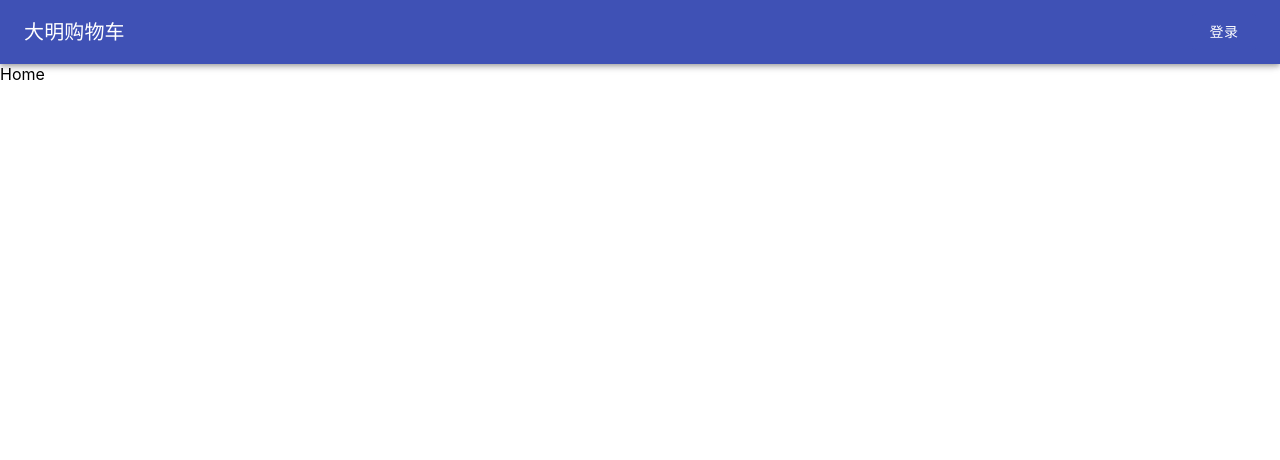
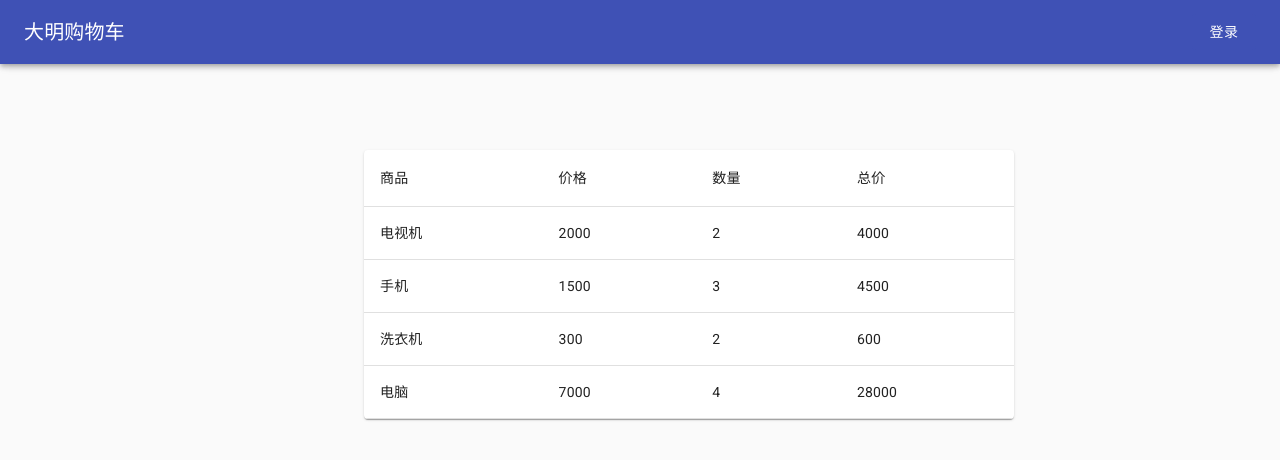
Before and after one commit to damingerdai/shopping-cart-react, a React (Create React App) app: page /home in a window 1280 px wide. Shown: the top 460 px of the page. Built offline with nearby package versions, Linux system fonts and the light colour scheme.

Commit message:
feat: 完成home页面的表格

```diff
--- a/src/App.js
+++ b/src/App.js
@@ -1,5 +1,4 @@
 import React from "react";
-import { BrowserRouter as Router } from "react-router-dom";
 import { createStore, compose, applyMiddleware } from "redux";
 import { Provider } from "react-redux";
 import { createBrowserHistory } from 'history';
--- a/src/pages/home/Home.js
+++ b/src/pages/home/Home.js
@@ -1,8 +1,74 @@
 import React from "react";
 import { withRouter } from 'react-router-dom';
+import { makeStyles } from '@material-ui/core/styles';
+import CssBaseline from '@material-ui/core/CssBaseline';
+import Typography from '@material-ui/core/Typography';
+import Container from '@material-ui/core/Container';
+import Table from '@material-ui/core/Table';
+import TableBody from '@material-ui/core/TableBody';
+import TableCell from '@material-ui/core/TableCell';
+import TableContainer from '@material-ui/core/TableContainer';
+import TableHead from '@material-ui/core/TableHead';
+import TableRow from '@material-ui/core/TableRow';
+import Paper from '@material-ui/core/Paper';
+
+const useStyles = makeStyles({
+    tableContainer: {
+      minWidth: 650,
+      marginTop: '150px'
+    },
+  });
 
 function Home() {
-    return <div>Home</div>
+
+    const createDate = (name, price, num) => {
+        return { name, price, num, total: price * num };
+    }
+
+    const rows = [
+        createDate('电视机', 2000, 2),
+        createDate('手机', 1500, 3),
+        createDate('洗衣机', 300, 2),
+        createDate('电脑', 7000, 4)
+    ];
+
+    const classes = useStyles();
+
+
+    return (
+        <React.Fragment>
+            <CssBaseline />
+            <Container maxWidth="sm">
+                <Typography component="div">
+                    <TableContainer component={Paper} className={classes.tableContainer}>
+                        <Table aria-label="table" >
+                            <TableHead>
+                                <TableRow>
+                                    <TableCell>商品</TableCell>
+                                    <TableCell>价格</TableCell>
+                                    <TableCell>数量</TableCell>
+                                    <TableCell>总价</TableCell>
+                                </TableRow>
+                            </TableHead>
+                            <TableBody>
+                                {rows.map((row, index) => {
+                                    return (<TableRow key={index}>
+                                        <TableCell component="th" scope="row">
+                                            {row.name}
+                                        </TableCell>
+                                        <TableCell >{row.price}</TableCell>
+                                        <TableCell  >{row.num}</TableCell>
+                                        <TableCell  >{row.total}</TableCell>
+                                    </TableRow>
+                                    )
+                                })}
+                            </TableBody>
+                        </Table>
+                    </TableContainer>
+                </Typography>
+            </Container>
+        </React.Fragment>
+    );
 }
 
 export default withRouter(Home);
--- a/src/pages/login/Login.js
+++ b/src/pages/login/Login.js
@@ -10,7 +10,6 @@ import { login } from '../../store/actions/loginAction';
 import "./Login.scss";
 
 function mapStateToProps(state) {
-  console.log(state);
   return {
     username: state.login.username,
     errMsg: state.login.errMsg
```
